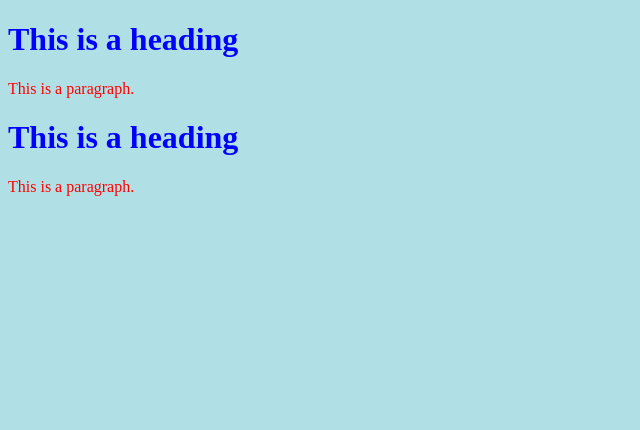
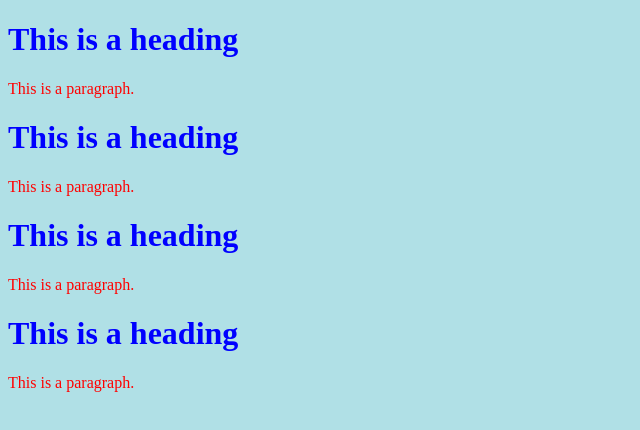
Before and after one commit to mmeshrif/Mern-Track, a plain HTML site: page index.html in a window 1280 px wide. Shown: the whole page, without its empty margins (0-640 px from the left). Drawn offline with Linux system fonts and the light colour scheme.

Commit message:
Update index.html

```diff
--- a/index.html
+++ b/index.html
@@ -12,6 +12,9 @@ p    {color: red;}
 <p>This is a paragraph.</p>
 <h1>This is a heading</h1>
 <p>This is a paragraph.</p>
-
+<h1>This is a heading</h1>
+<p>This is a paragraph.</p>
+<h1>This is a heading</h1>
+<p>This is a paragraph.</p>
 </body>
 </html>
```
